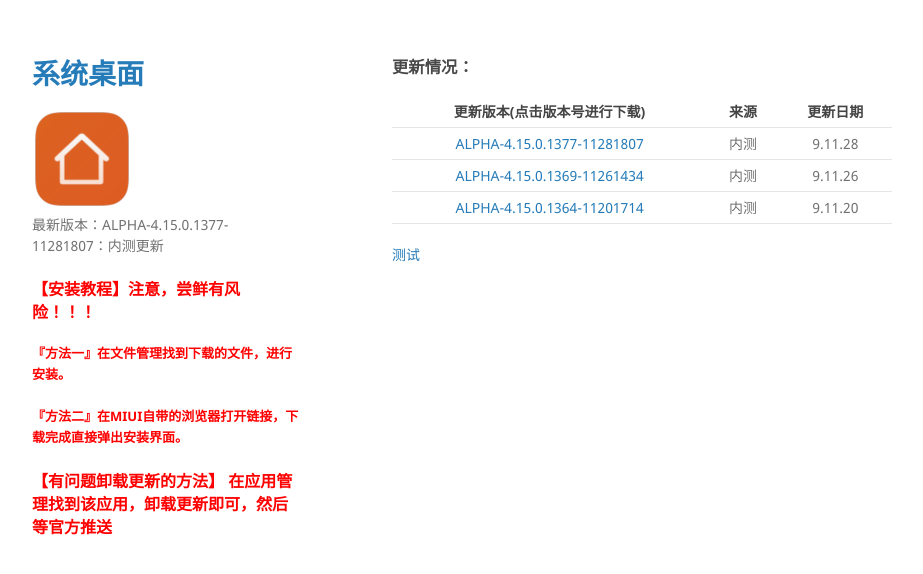
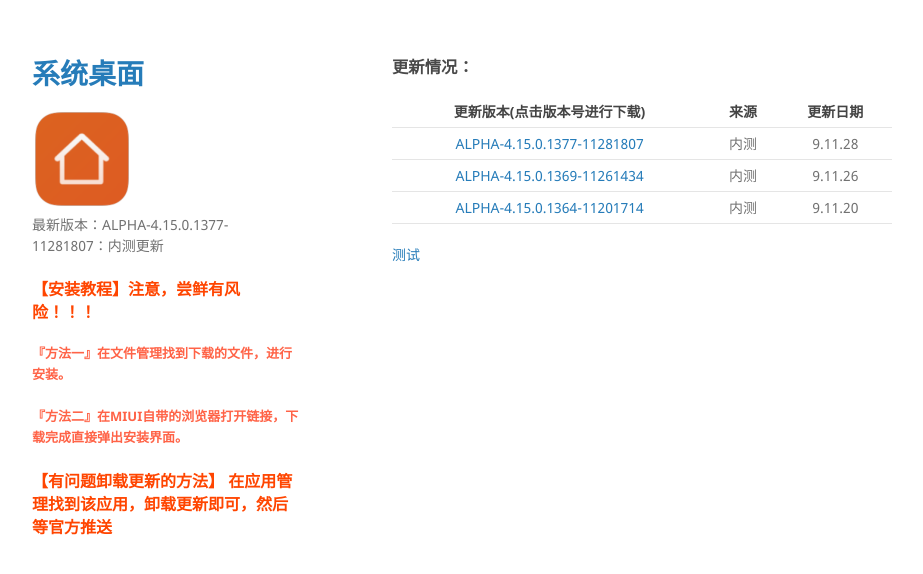
Before and after one commit to MIUISystemAppUpdate/miui-daily.github.io, a Jekyll site: the page built from index.md, in a window 1280 px wide. Shown: the top 574 px of the page, without its empty margins (178-1101 px from the left). Built offline with Jekyll 4.4.1, drawn with Linux system fonts in a browser that asks for light colours; our own code applies the rules of GitHub Pages for plain Markdown files.

Commit message:
Update default.html

```diff
--- a/_layouts/default.html
+++ b/_layouts/default.html
@@ -29,10 +29,10 @@
           <li><a href="{{ site.github.repository_url }}">View On <strong>GitHub</strong></a></li>
         </ul>
         {% endif %}
-        <h2><font size="3" color="red">【安装教程】注意，尝鲜有风险！！！</font></h2>
-        <h4><font size="2" color="red">『方法一』在文件管理找到下载的文件，进行安装。</font></h4>
-        <h4><font size="2" color="red">『方法二』在MIUI自带的浏览器打开链接，下载完成直接弹出安装界面。</font></h4>
-        <h2><font size="3" color="red">【有问题卸载更新的方法】 在应用管理找到该应用，卸载更新即可，然后等官方推送</font></h2>
+        <h2><font size="3" color="#FF4500">【安装教程】注意，尝鲜有风险！！！</font></h2>
+        <h4><font size="2" color="#FF6347">『方法一』在文件管理找到下载的文件，进行安装。</font></h4>
+        <h4><font size="2" color="#FF6347">『方法二』在MIUI自带的浏览器打开链接，下载完成直接弹出安装界面。</font></h4>
+        <h2><font size="3" color="#FF4500">【有问题卸载更新的方法】 在应用管理找到该应用，卸载更新即可，然后等官方推送</font></h2>
       </header>
       <section>
 
```
